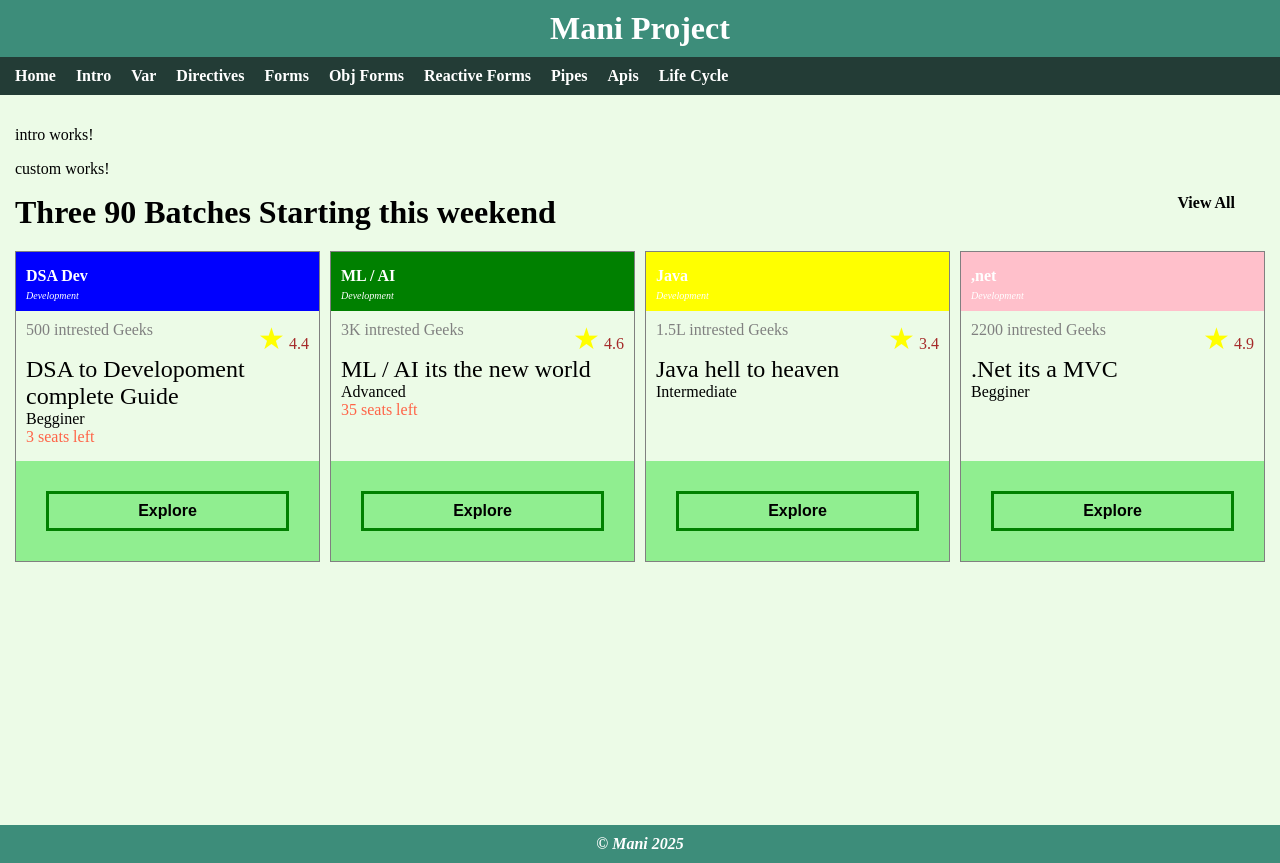
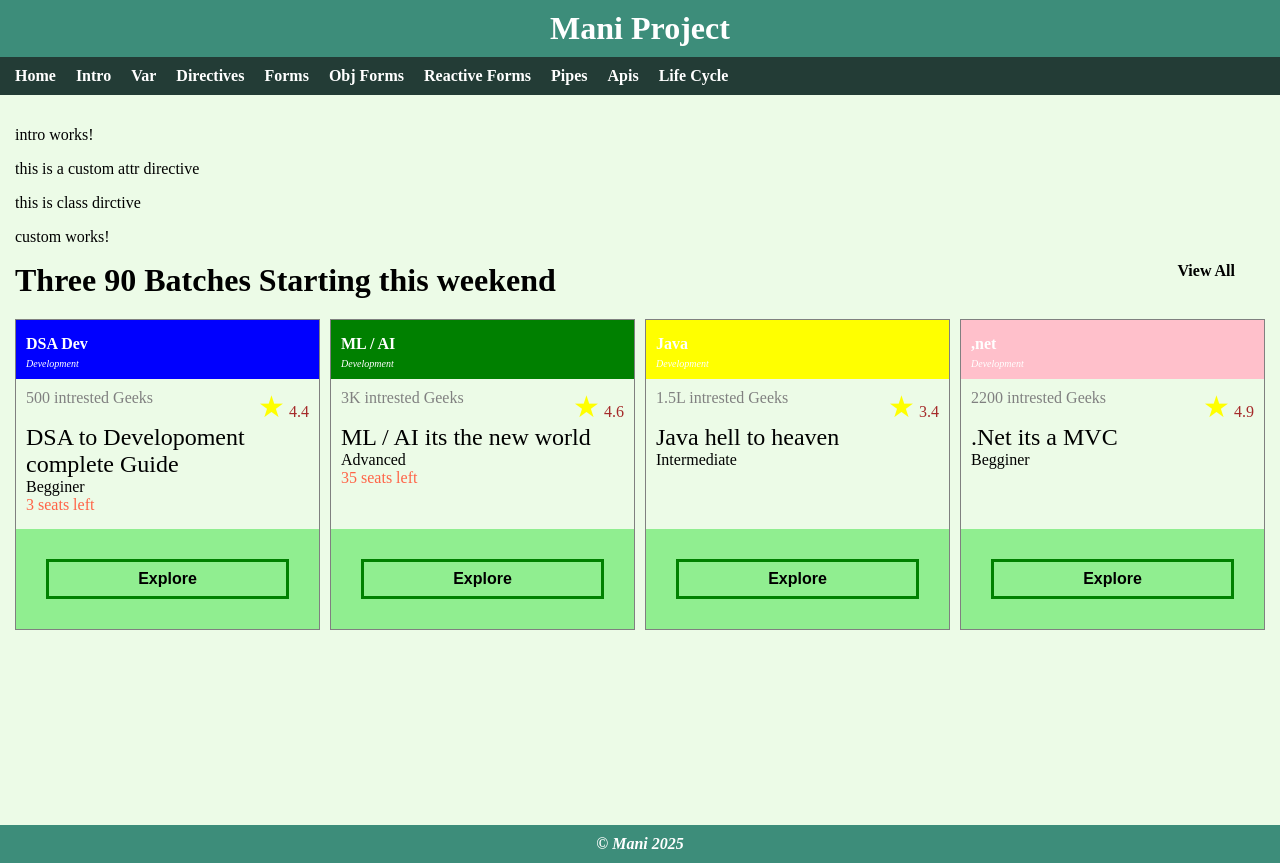
Before and after one commit to maheshp212/ang-15.2, an Angular app in the folder mani/: page /intro in a window 1280 px wide. Built offline with nearby package versions, Linux system fonts and the light colour scheme.

Commit message:
directives

```diff
--- a/mani/src/app/app.module.ts
+++ b/mani/src/app/app.module.ts
@@ -23,6 +23,8 @@ import {HTTP_INTERCEPTORS, HttpClientModule} from '@angular/common/http';
 import { AuthInterceptor } from './http';
 import { LifeCycleComponent } from './life-cycle/life-cycle.component';
 import { CustomComponent } from './custom/custom.component';
+import { AttrDirective } from './attr.directive';
+import { ClassDirective } from './class.directive';
 
 @NgModule({
   declarations: [ // components, directives ,pipes
@@ -44,6 +46,8 @@ import { CustomComponent } from './custom/custom.component';
     ApisComponent,
     LifeCycleComponent,
     CustomComponent,
+    AttrDirective,
+    ClassDirective,
   ],
   imports: [ //modules
     BrowserModule,
--- /dev/null
+++ b/mani/src/app/attr.directive.ts
@@ -0,0 +1,31 @@
+import { Directive, EventEmitter, HostListener, Input, Output } from '@angular/core';
+
+@Directive({
+  selector: '[appAttr]'
+})
+export class AttrDirective {
+
+
+  @Input() appAttr(){};
+
+  @Input() msg:string = '';
+  @Input() fname:string = '';
+  @Input() user:any = '';
+
+  @Output() sendFname = new EventEmitter()
+  @Output() sendUser = new EventEmitter()
+
+  constructor(){
+    console.log('this is a attr direcvie constructor')
+  }
+
+  @HostListener('click')
+  callMe(){
+    console.log('directive loaded');
+      this.sendFname.emit(this.fname);
+      this.sendFname.emit(this.user);
+
+      this.appAttr()
+  }
+
+}
--- /dev/null
+++ b/mani/src/app/class.directive.ts
@@ -0,0 +1,12 @@
+import { Directive } from '@angular/core';
+
+@Directive({
+  selector: '.appClass'
+})
+export class ClassDirective {
+
+  constructor() {
+    console.log('this is class direcives')
+  }
+
+}
--- a/mani/src/app/intro/intro.component.html
+++ b/mani/src/app/intro/intro.component.html
@@ -1,4 +1,17 @@
 <p>intro works!</p>
+
+<p [appAttr]="login"
+[msg] ="'hello'"
+[fname] = "'mani'"
+[user] = "{tech:'anuglar', exp: 5}"
+
+(sendFname) = "fetchFname($event)"
+(sendUser) = "fetchUser($event)"
+> this is a custom attr directive</p>
+
+
+<div class="appClass">this is class dirctive  </div>
+
 <app-custom [data]="cardsData" (courseSelected)="selectedCouse($event)"></app-custom>
 
 
--- a/mani/src/app/intro/intro.component.ts
+++ b/mani/src/app/intro/intro.component.ts
@@ -65,4 +65,16 @@ export class IntroComponent {
         console.log(' im id from intro component' + id);
     }
 
+
+    login(){
+      console.log('you can write your custom logics here')
+    }
+    fetchFname(name:any){
+      console.log('####################')
+      console.log(name)
+    }
+    fetchUser(user:any){
+      console.log('*******************')
+      console.log(user)
+    }
 }
```
Also changed, not shown: 2 other files (tests, documents, lock files or other folders).
